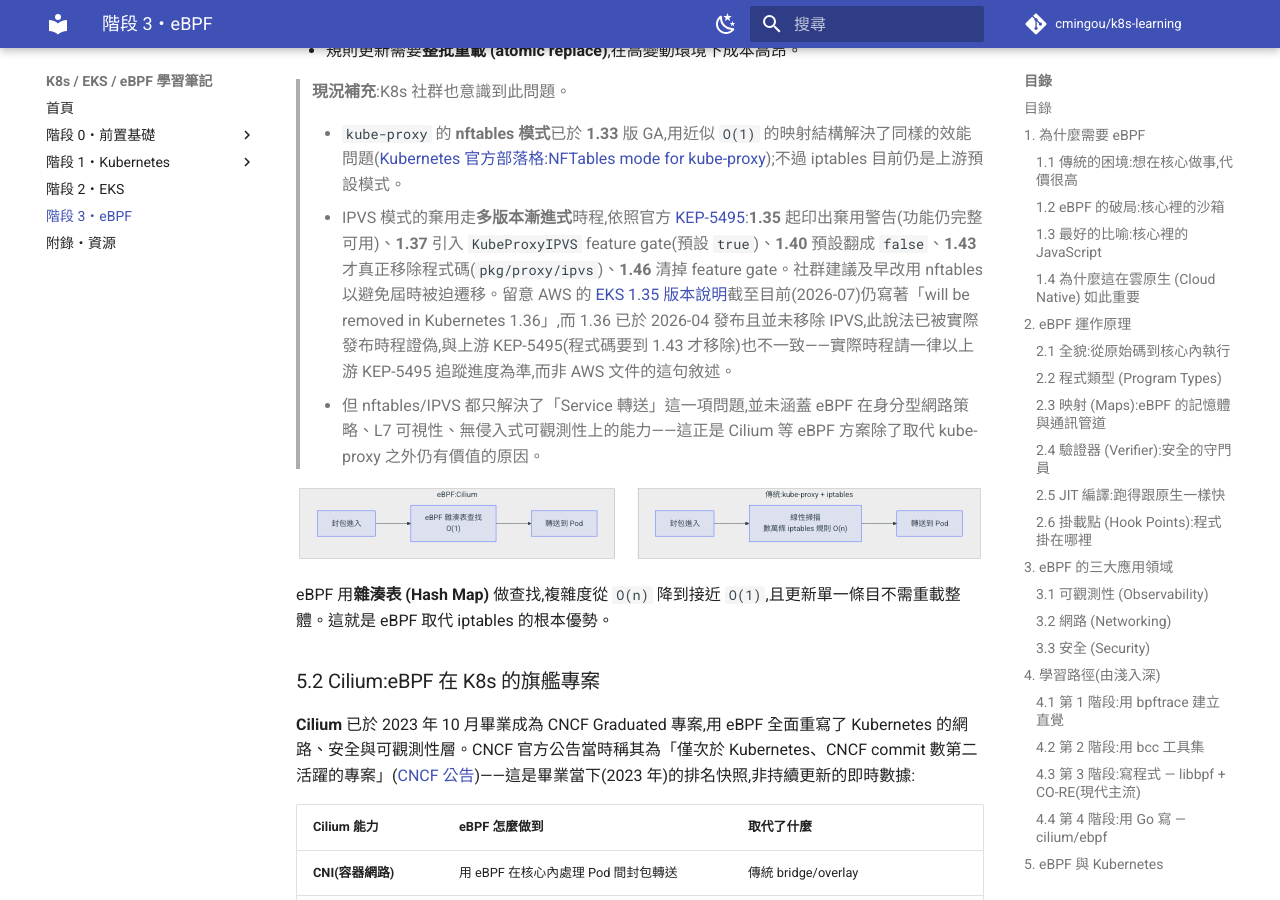
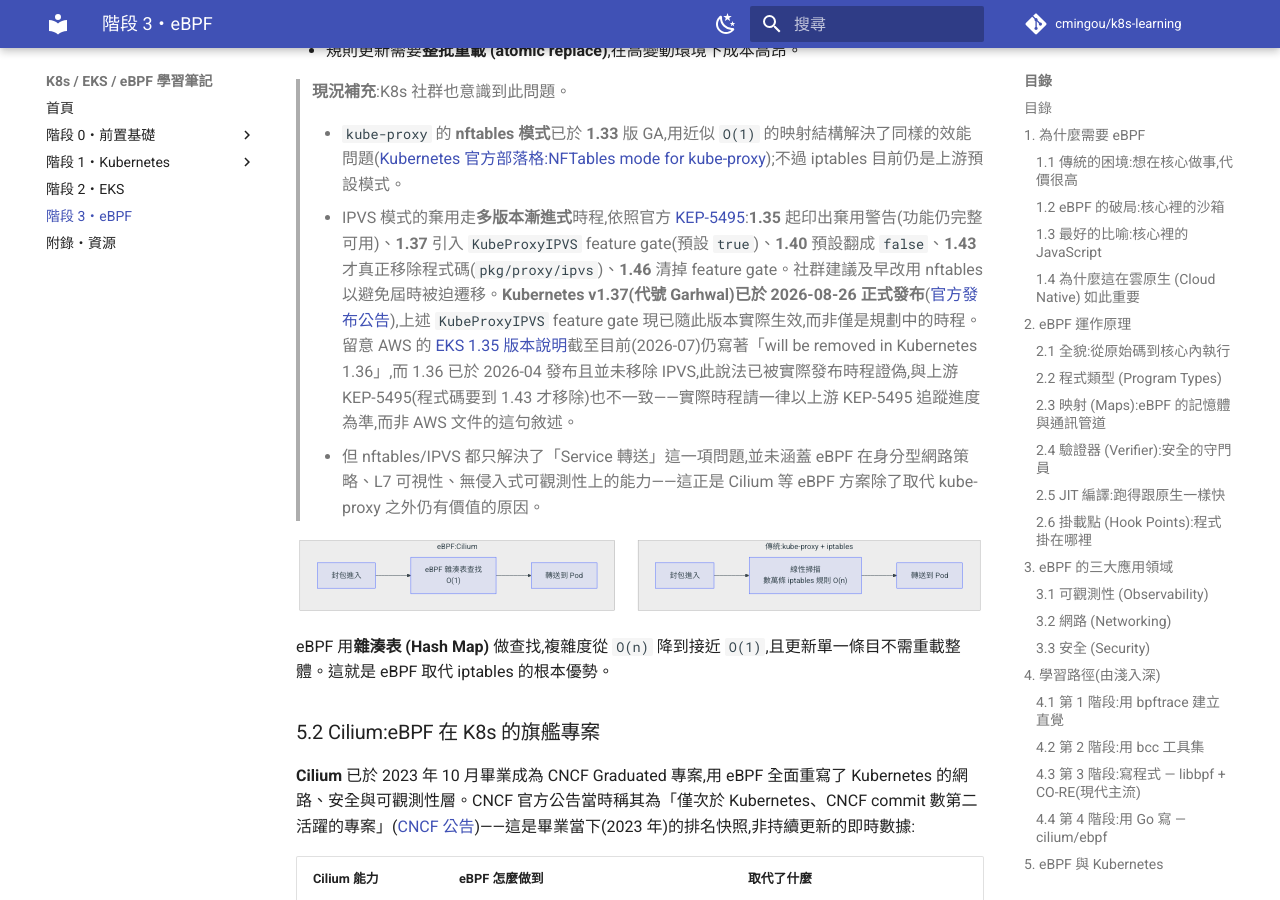
Before and after one commit to cmingou/k8s-learning, an MkDocs documentation site: the page built from docs/03-ebpf/README.md, in a window 1280 px wide and 900 px high, scrolled down 13748 px. Built offline with MkDocs 1.6.1 and Material for MkDocs 9.7.7, drawn with Linux system fonts in a browser that asks for light colours; comment, search, counter and statistics services are not loaded; some of the changed text lies outside the part shown.

Commit message:
Update EKS and eBPF notes for Kubernetes v1.37 GA and Linux 7.2
- Note upstream Kubernetes v1.37 (Garhwal) GA on 2026-08-26 in the EKS
  version-support callout and in the eBPF kube-proxy/IPVS deprecation
  section, confirming the KubeProxyIPVS feature gate is now active
  rather than only planned (KEP-5495).
- Document EKS Auto Mode's new Balanced consolidationPolicy option
  (added 2026-07-27) alongside WhenEmptyOrUnderutilized.
- Update kernel version note: Linux 7.1 and 7.2 (2026-08-16) have
  shipped since 7.0, superseding the "7.0, April 2026" reference.

````diff
--- a/docs/03-ebpf/README.md
+++ b/docs/03-ebpf/README.md
@@ -444,7 +444,7 @@ func main() {
 > **現況補充**:K8s 社群也意識到此問題。
 >
 > - `kube-proxy` 的 **nftables 模式**已於 **1.33** 版 GA,用近似 `O(1)` 的映射結構解決了同樣的效能問題([Kubernetes 官方部落格:NFTables mode for kube-proxy](https://kubernetes.io/blog/2025/02/28/nftables-kube-proxy/));不過 iptables 目前仍是上游預設模式。
-> - IPVS 模式的棄用走**多版本漸進式**時程,依照官方 [KEP-5495](https://github.com/kubernetes/enhancements/tree/master/keps/sig-network/5495-deprecate-ipvs-mode-in-kube-proxy):**1.35** 起印出棄用警告(功能仍完整可用)、**1.37** 引入 `KubeProxyIPVS` feature gate(預設 `true`)、**1.40** 預設翻成 `false`、**1.43** 才真正移除程式碼(`pkg/proxy/ipvs`)、**1.46** 清掉 feature gate。社群建議及早改用 nftables 以避免屆時被迫遷移。留意 AWS 的 [EKS 1.35 版本說明](https://docs.aws.amazon.com/eks/latest/userguide/kubernetes-versions-standard.html#kubernetes-1-35)截至目前(2026-07)仍寫著「will be removed in Kubernetes 1.36」,而 1.36 已於 2026-04 發布且並未移除 IPVS,此說法已被實際發布時程證偽,與上游 KEP-5495(程式碼要到 1.43 才移除)也不一致——實際時程請一律以上游 KEP-5495 追蹤進度為準,而非 AWS 文件的這句敘述。
+> - IPVS 模式的棄用走**多版本漸進式**時程,依照官方 [KEP-5495](https://github.com/kubernetes/enhancements/tree/master/keps/sig-network/5495-deprecate-ipvs-mode-in-kube-proxy):**1.35** 起印出棄用警告(功能仍完整可用)、**1.37** 引入 `KubeProxyIPVS` feature gate(預設 `true`)、**1.40** 預設翻成 `false`、**1.43** 才真正移除程式碼(`pkg/proxy/ipvs`)、**1.46** 清掉 feature gate。社群建議及早改用 nftables 以避免屆時被迫遷移。**Kubernetes v1.37(代號 Garhwal)已於 2026-08-26 正式發布**([官方發布公告](https://kubernetes.io/blog/2026/08/26/kubernetes-v1-37-release/)),上述 `KubeProxyIPVS` feature gate 現已隨此版本實際生效,而非僅是規劃中的時程。留意 AWS 的 [EKS 1.35 版本說明](https://docs.aws.amazon.com/eks/latest/userguide/kubernetes-versions-standard.html#kubernetes-1-35)截至目前(2026-07)仍寫著「will be removed in Kubernetes 1.36」,而 1.36 已於 2026-04 發布且並未移除 IPVS,此說法已被實際發布時程證偽,與上游 KEP-5495(程式碼要到 1.43 才移除)也不一致——實際時程請一律以上游 KEP-5495 追蹤進度為準,而非 AWS 文件的這句敘述。
 > - 但 nftables/IPVS 都只解決了「Service 轉送」這一項問題,並未涵蓋 eBPF 在身分型網路策略、L7 可視性、無侵入式可觀測性上的能力——這正是 Cilium 等 eBPF 方案除了取代 kube-proxy 之外仍有價值的原因。
 
 ```mermaid
@@ -519,7 +519,7 @@ eBPF 的功能與核心版本**強相關**。各功能登場的大致里程碑(
 | **5.7** | [BPF LSM](https://docs.kernel.org/bpf/prog_lsm.html) 引入 |
 | **5.8** | `CAP_BPF` / `CAP_PERFMON` 權限拆分、[Ring Buffer 映射](https://docs.kernel.org/bpf/ringbuf.html) 引入 |
 
-**實務建議:做 CO-RE 與現代開發,以核心 **5.4+**(理想 5.8+)且**啟用 BTF**(`CONFIG_DEBUG_INFO_BTF=y`)為基準。**(截至 2026 年中,主線核心已進入 **7.x** 系列——[Linux 7.0 於 2026 年 4 月發布](https://kernelnewbies.org/Linux_7.0);上述 5.4+/5.8+ 只是「CO-RE 可用」的**最低**基準,新專案沒有理由不用更新的 LTS 核心。)
+**實務建議:做 CO-RE 與現代開發,以核心 **5.4+**(理想 5.8+)且**啟用 BTF**(`CONFIG_DEBUG_INFO_BTF=y`)為基準。**(截至 2026 年 8 月,主線核心已進入 **7.x** 系列——[Linux 7.0 於 2026 年 4 月發布](https://kernelnewbies.org/Linux_7.0),其後 7.1 接續,**7.2**(代號 "Baby Opossum Posse")已於 **2026-08-16** 發布([Phoronix 報導](https://www.phoronix.com/news/Linux-7.2-Released));上述 5.4+/5.8+ 只是「CO-RE 可用」的**最低**基準,新專案沒有理由不用更新的 LTS 核心。)
 
 > **近期已知的 eBPF 相關核心安全公告**(提醒:eBPF 的攻擊面包含驗證器、maps、helper 三處,以下各對應一處):
 > - **[CVE-2026-63830](https://ubuntu.com/security/CVE-2026-63830)**(CVSS 9.4,Critical,2026-07-19 揭露):`sk_msg` 的 `sg.copy` bitmap 是 scatterlist entry 的「所有權狀態」標記,但 sockmap/TLS 的 transform 路徑在 move、copy、split、compact `msg->sg.data[]` entries 時,沒有同步搬動對應的 `sg.copy` bit,導致外部(page cache)所擁有的記憶體頁被誤判為可由 BPF 修改,可寫入原本唯讀的 page cache 內容。屬於本節分類中的 **maps/helper** 攻擊面,是目前這份 CVE 清單中嚴重度最高的一筆;修補見核心 commit [`406e8a651a7b`](https://git.kernel.org/linus/406e8a651a7b854c41fecd5117bb282b3a6c2c6b)。
````
Also changed, not shown: docs/02-eks/README.md (+3 -1 lines).
